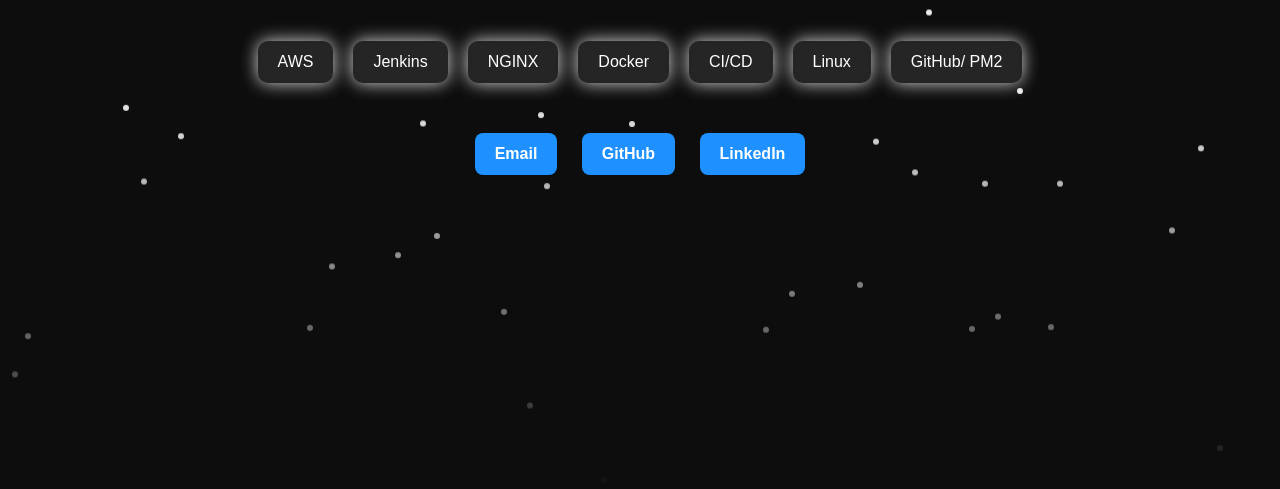
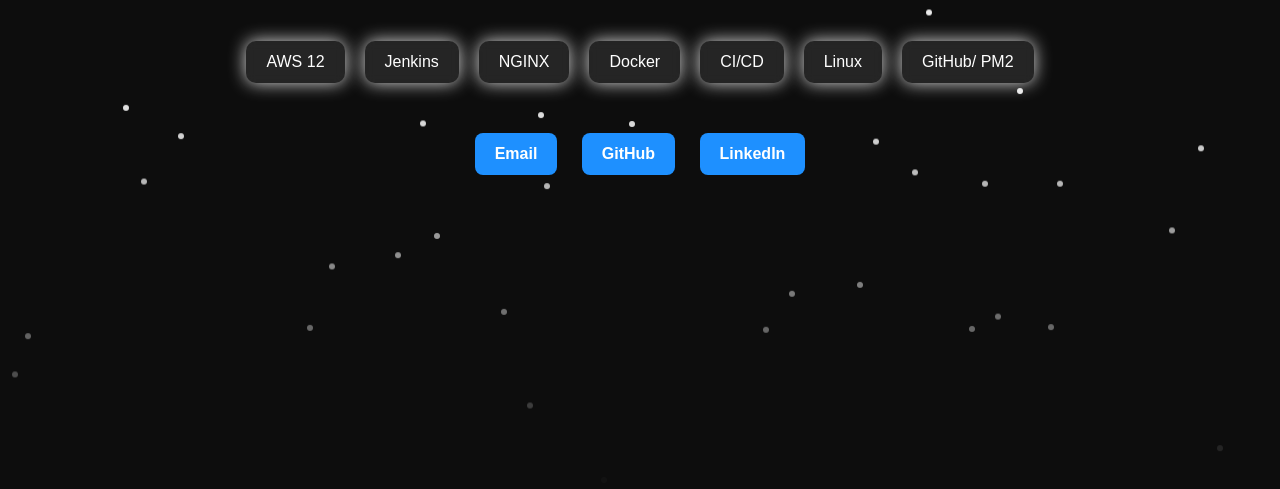
Before and after one commit to navinkumar2701007/navin, a plain HTML site: page index.html in a window 1280 px wide. Shown: the part 311-800 px from the top of the page. Drawn offline with nearby package versions, Linux system fonts and the light colour scheme.

Commit message:
Update index.html
Signed-off-by: navin2701 <navinkumar2701007@gmail.com>

```diff
--- a/index.html
+++ b/index.html
@@ -114,7 +114,7 @@
     <p id="subtitle">DevOps Engineer | AWS | Linux | Jenkins | CI/CD | NGINX</p>
 
     <div class="tech-container">
-        <div class="tech-box">AWS</div>
+        <div class="tech-box">AWS 12</div>
         <div class="tech-box">Jenkins</div>
         <div class="tech-box">NGINX</div>
         <div class="tech-box">Docker</div>
```
